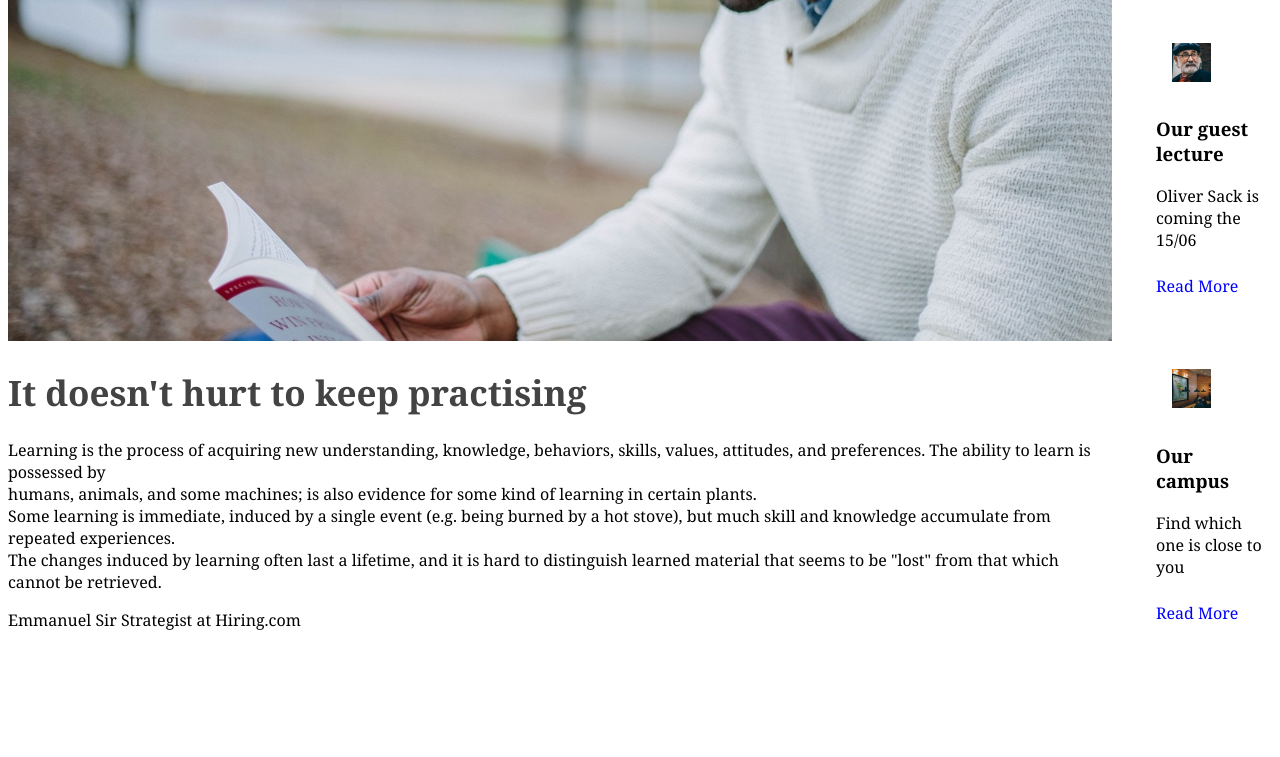
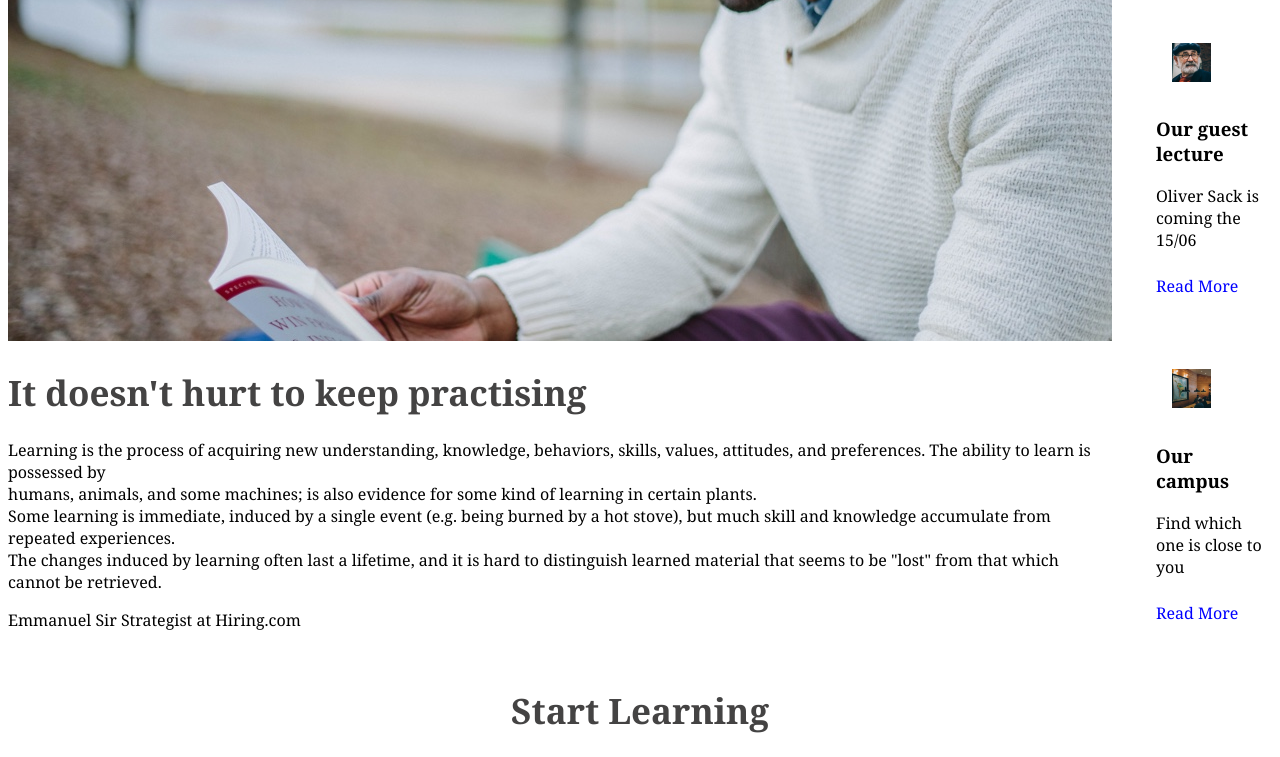
Before and after one commit to JulesWeasley/ColmarAcademy, a plain HTML site: page index.html in a window 1280 px wide. Shown: the part 1298-2055 px from the top of the page. Before the commit the page ends 1969 px from the top, so only its background shows below. Drawn offline with Linux system fonts and the light colour scheme; files whose address does not match are found by name.

Commit message:
another day, I will start part to, trying to finish today

```diff
--- a/index.html
+++ b/index.html
@@ -68,5 +68,10 @@
             </div>
             </div>
         </div>
+
+
+        <div class = "start">
+            <h1 class ="gray">Start Learning</h1>
+        </div>
 </body>
 </html>
--- a/resources/css/index.css
+++ b/resources/css/index.css
@@ -125,3 +125,7 @@ button {
     color: rgb(68, 67, 67);
     font-size: 35px;
 }
+
+.start h1 {
+    text-align: center;
+}
```
